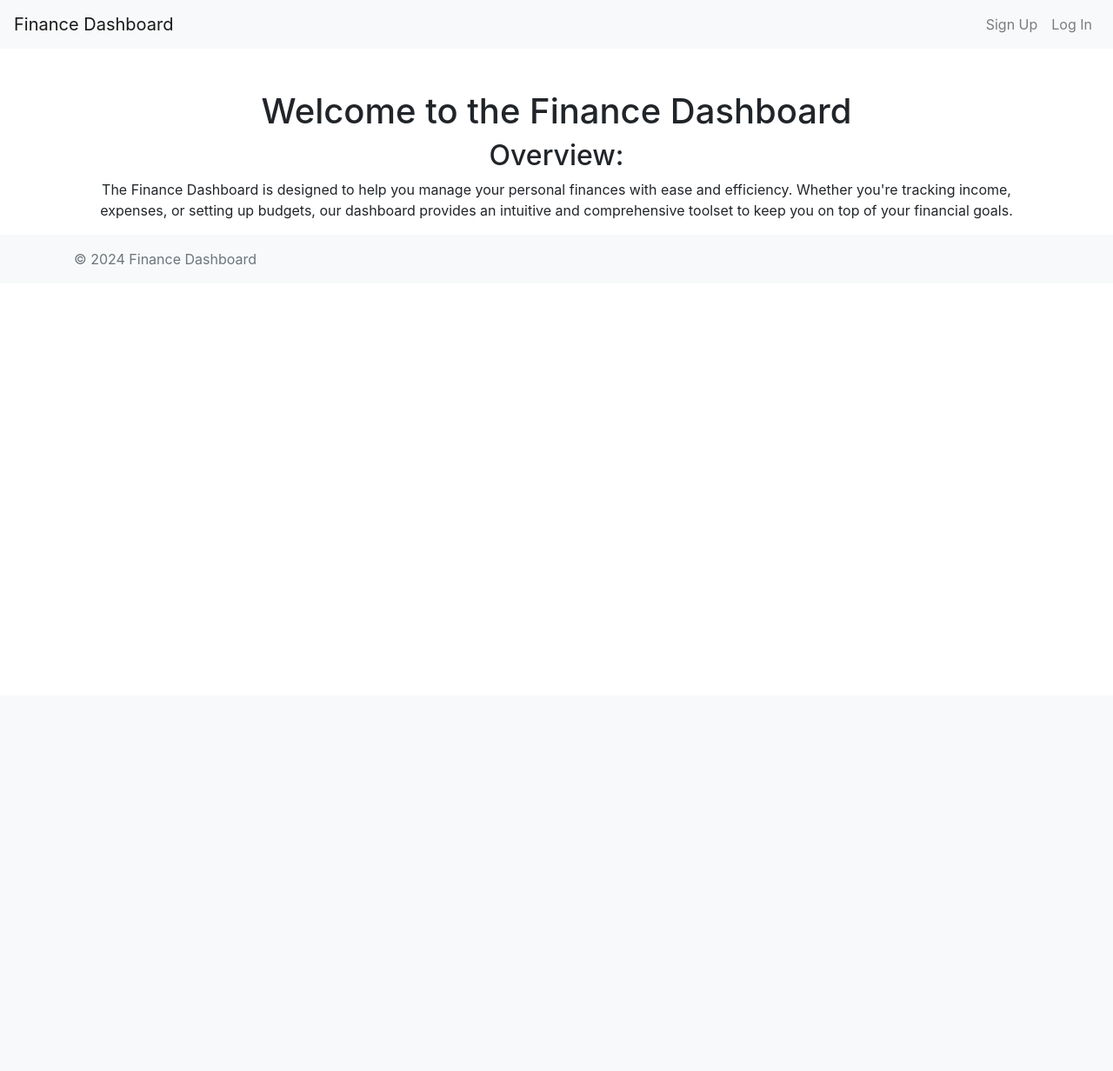
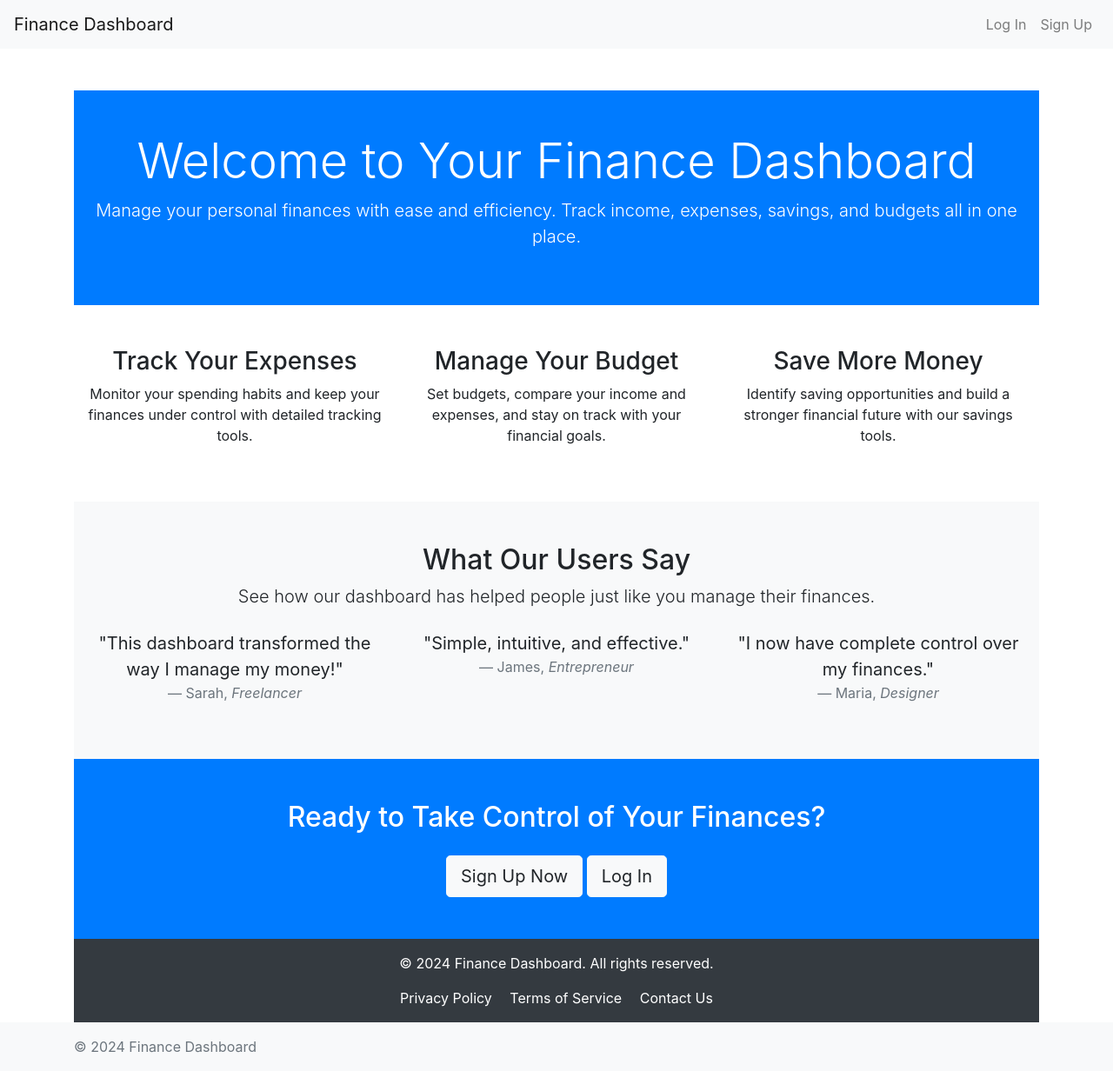
Before and after one commit to mdsriram/PersonalFinanceDashboard, a Django app: page / in a window 1280 px wide. Shown: the whole page at 87% size. Before the commit the page ends 305 px from the top, so only its background shows below. Run offline with Django 4.2, Linux system fonts and the light colour scheme; some libraries are stand-ins or nearby versions.

Commit message:
Updated html pages

```diff
--- a/expenseApp/templates/registration/base.html
+++ b/expenseApp/templates/registration/base.html
@@ -17,12 +17,21 @@
     <nav class="navbar navbar-expand-lg navbar-light bg-light">
         <a class="navbar-brand" href="{% url 'home' %}">Finance Dashboard</a>
         <div class="collapse navbar-collapse" id="navbarNav">
-            <ul class="navbar-nav ml-auto">
-                <li class="nav-item"><a class="nav-link" href="{% url 'register' %}">Sign Up</a></li>
-                <li class="nav-item"><a class="nav-link" href="{% url 'login' %}">Log In</a></li>
+            <ul class="navbar-nav ml-auto"
                 {% if user.is_authenticated %}
-                    <li class="nav-item"><a class="nav-link" href="{% url 'profile' %}">Profile</a></li>
-                    <li class="nav-item"><a class="nav-link" href="{% url 'logout' %}">Log Out</a></li>
+                    <li class="nav-item">
+                        <a class="nav-link" href="{% url 'profile' %}">Profile</a>
+                    </li>
+                    <li class="nav-item">
+                        <a class="nav-link" href="{% url 'logout' %}">Log Out</a>
+                    </li>
+                {% else %}
+                    <li class="nav-item">
+                        <a class="nav-link" href="{% url 'login' %}">Log In</a>
+                    </li>
+                    <li class="nav-item">
+                        <a class="nav-link" href="{% url 'register' %}">Sign Up</a>
+                    </li>
                 {% endif %}
             </ul>
         </div>
--- a/expenseApp/templates/registration/home.html
+++ b/expenseApp/templates/registration/home.html
@@ -1,16 +1,90 @@
 <!-- home.html -->
 {% extends "registration/base.html" %}
 
-{% block title %}Home - Finance Dashboard{% endblock %}
+{% load static %}
 
 {% block content %}
-<header>
-    <h1 class="text-center">Welcome to the Finance Dashboard</h1>
-</header>
-<main>
-    <div class="text-center">
-        <h2>Overview:</h2>
-        <p>The Finance Dashboard is designed to help you manage your personal finances with ease and efficiency. Whether you're tracking income, expenses, or setting up budgets, our dashboard provides an intuitive and comprehensive toolset to keep you on top of your financial goals.</p>
+<div class="container-fluid p-0">
+    <!-- Hero Section -->
+    <div class="hero-section text-center bg-primary text-white py-5">
+        <h1 class="display-4">Welcome to Your Finance Dashboard</h1>
+        <p class="lead">Manage your personal finances with ease and efficiency. Track income, expenses, savings, and budgets all in one place.</p>
     </div>
-</main>
+
+    <!-- Features Section -->
+    <div class="features-section container py-5">
+        <div class="row text-center">
+            <div class="col-md-4">
+                <i class="fas fa-chart-line fa-3x text-primary mb-3"></i>
+                <h3>Track Your Expenses</h3>
+                <p>Monitor your spending habits and keep your finances under control with detailed tracking tools.</p>
+            </div>
+            <div class="col-md-4">
+                <i class="fas fa-wallet fa-3x text-primary mb-3"></i>
+                <h3>Manage Your Budget</h3>
+                <p>Set budgets, compare your income and expenses, and stay on track with your financial goals.</p>
+            </div>
+            <div class="col-md-4">
+                <i class="fas fa-piggy-bank fa-3x text-primary mb-3"></i>
+                <h3>Save More Money</h3>
+                <p>Identify saving opportunities and build a stronger financial future with our savings tools.</p>
+            </div>
+        </div>
+    </div>
+
+    <!-- Testimonials Section -->
+    <div class="testimonials-section bg-light py-5">
+        <div class="container text-center">
+            <h2>What Our Users Say</h2>
+            <p class="lead">See how our dashboard has helped people just like you manage their finances.</p>
+            <div class="row mt-4">
+                <div class="col-md-4">
+                    <blockquote class="blockquote">
+                        <p class="mb-0">"This dashboard transformed the way I manage my money!"</p>
+                        <footer class="blockquote-footer">Sarah, <cite title="Source Title">Freelancer</cite></footer>
+                    </blockquote>
+                </div>
+                <div class="col-md-4">
+                    <blockquote class="blockquote">
+                        <p class="mb-0">"Simple, intuitive, and effective."</p>
+                        <footer class="blockquote-footer">James, <cite title="Source Title">Entrepreneur</cite></footer>
+                    </blockquote>
+                </div>
+                <div class="col-md-4">
+                    <blockquote class="blockquote">
+                        <p class="mb-0">"I now have complete control over my finances."</p>
+                        <footer class="blockquote-footer">Maria, <cite title="Source Title">Designer</cite></footer>
+                    </blockquote>
+                </div>
+            </div>
+        </div>
+    </div>
+
+    <!-- Call to Action Section -->
+    <div class="cta-section bg-primary text-white text-center py-5">
+        <h2 class="display-5">Ready to Take Control of Your Finances?</h2>
+        <a href="{% if user.is_authenticated %}{% url 'profile' %}{% else %}{% url 'register' %}{% endif %}" class="btn btn-light btn-lg mt-3">
+            {% if user.is_authenticated %}
+                Go to Profile
+            {% else %}
+                Sign Up Now
+            {% endif %}
+        </a>
+        {% if not user.is_authenticated %}
+            <a href="{% url 'login' %}" class="btn btn-light btn-lg mt-3">Log In</a>
+        {% endif %}
+    </div>
+</div>
+
+<!-- Footer -->
+<footer class="footer bg-dark text-white text-center py-3">
+    <div class="container">
+        <p>&copy; 2024 Finance Dashboard. All rights reserved.</p>
+        <div>
+            <a href="#" class="text-white mx-2">Privacy Policy</a>
+            <a href="#" class="text-white mx-2">Terms of Service</a>
+            <a href="#" class="text-white mx-2">Contact Us</a>
+        </div>
+    </div>
+</footer>
 {% endblock %}
--- a/expenseApp/templates/registration/profile.html
+++ b/expenseApp/templates/registration/profile.html
@@ -30,8 +30,6 @@
       <canvas id="savingsChart"></canvas>
     </div>
   </div>
-
-
 </div>
 
 <style>
```
